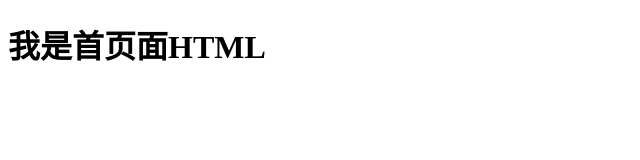
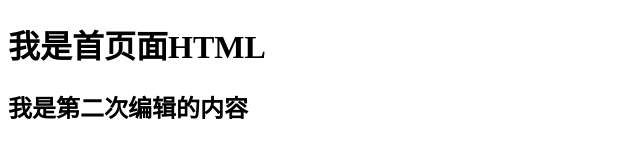
Before and after one commit to yanqiang1270/bk-2007, a plain HTML site: page pages/index.html in a window 1280 px wide. Shown: the whole page, without its empty margins (0-640 px from the left). Drawn offline with Linux system fonts and the light colour scheme.

Commit message:
我是第二个历史版本，index，login，reg三个html文件发生改变

```diff
--- a/pages/index.html
+++ b/pages/index.html
@@ -7,5 +7,6 @@
 </head>
 <body>
     <h1>我是首页面HTML</h1>
+    <h2>我是第二次编辑的内容</h2>
 </body>
 </html>
```
Also changed, not shown: pages/login.html (+1 -0 lines), pages/reg.html (+1 -0 lines).
